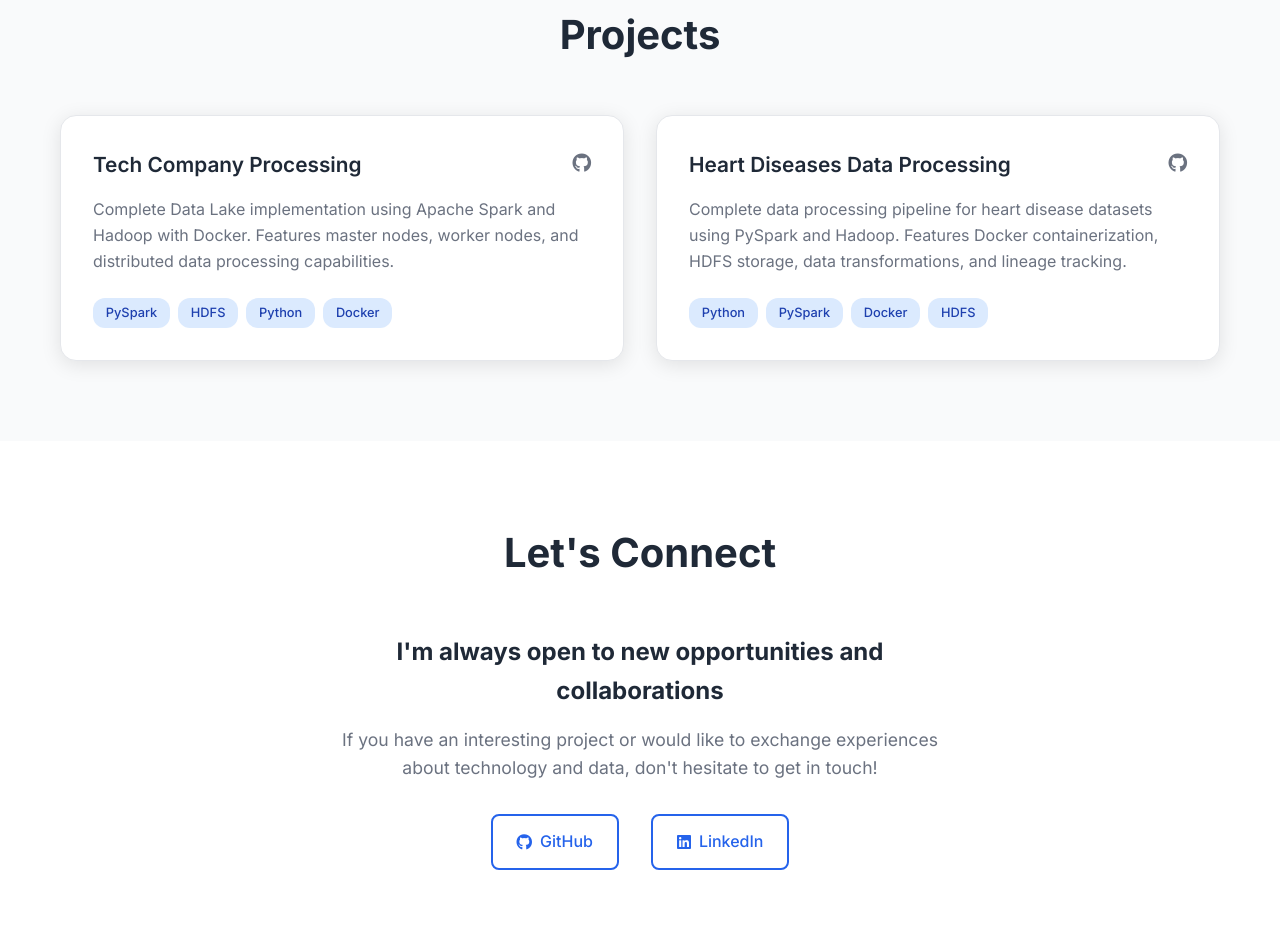
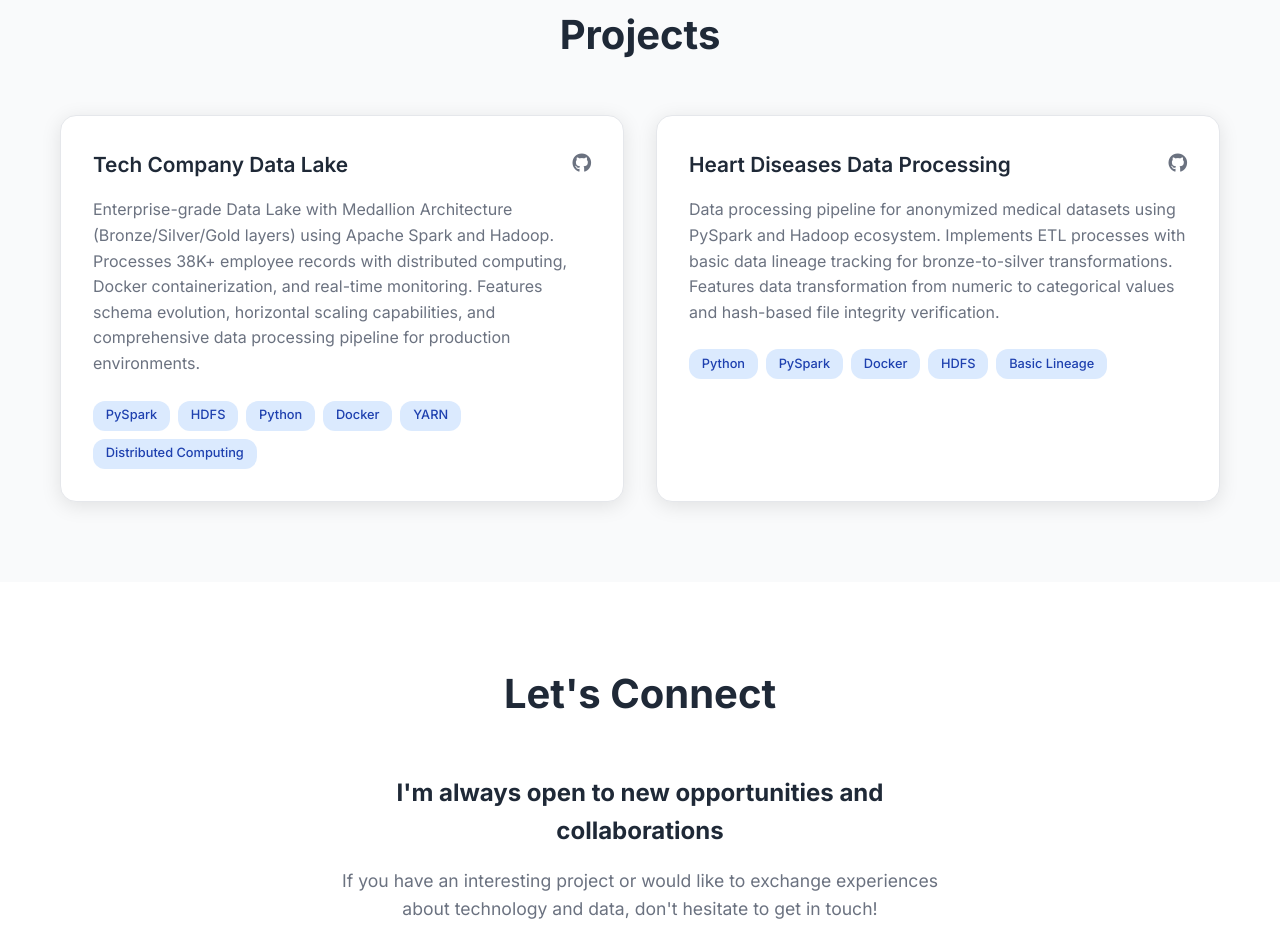
Before and after one commit to matheuspassini/website, a plain HTML site: page index.html in a window 1280 px wide. Shown: the part 1486-2434 px from the top of the page. Drawn offline with Linux system fonts and the light colour scheme.

Commit message:
Change projects descriptions to enhance readability

```diff
--- a/index.html
+++ b/index.html
@@ -119,7 +119,7 @@
                 <!-- Tech Company Big Data -->
                 <div class="project-card">
                     <div class="project-header">
-                        <h3>Tech Company Processing</h3>
+                        <h3>Tech Company Data Lake</h3>
                         <div class="project-links">
                             <a href="https://github.com/matheuspassini/Tech-Company-Big-Data" target="_blank">
                                 <i class="fab fa-github"></i>
@@ -127,14 +127,17 @@
                         </div>
                     </div>
                     <p class="project-description">
-                        Complete Data Lake implementation using Apache Spark and Hadoop with Docker.
-                        Features master nodes, worker nodes, and distributed data processing capabilities.
+                        Enterprise-grade Data Lake with Medallion Architecture (Bronze/Silver/Gold layers) using Apache Spark and Hadoop.
+                        Processes 38K+ employee records with distributed computing, Docker containerization, and real-time monitoring.
+                        Features schema evolution, horizontal scaling capabilities, and comprehensive data processing pipeline for production environments.
                     </p>
                     <div class="project-tech">
                         <span class="tech-tag">PySpark</span>
                         <span class="tech-tag">HDFS</span>
                         <span class="tech-tag">Python</span>
                         <span class="tech-tag">Docker</span>
+                        <span class="tech-tag">YARN</span>
+                        <span class="tech-tag">Distributed Computing</span>
                     </div>
                 </div>
 
@@ -149,14 +152,16 @@
                         </div>
                     </div>
                     <p class="project-description">
-                        Complete data processing pipeline for heart disease datasets using PySpark and Hadoop.
-                        Features Docker containerization, HDFS storage, data transformations, and lineage tracking.
+                        Data processing pipeline for anonymized medical datasets using PySpark and Hadoop ecosystem.
+                        Implements ETL processes with basic data lineage tracking for bronze-to-silver transformations.
+                        Features data transformation from numeric to categorical values and hash-based file integrity verification.
                     </p>
                     <div class="project-tech">
                         <span class="tech-tag">Python</span>
                         <span class="tech-tag">PySpark</span>
                         <span class="tech-tag">Docker</span>
                         <span class="tech-tag">HDFS</span>
+                        <span class="tech-tag">Basic Lineage</span>
                     </div>
                 </div>
             </div>
```
